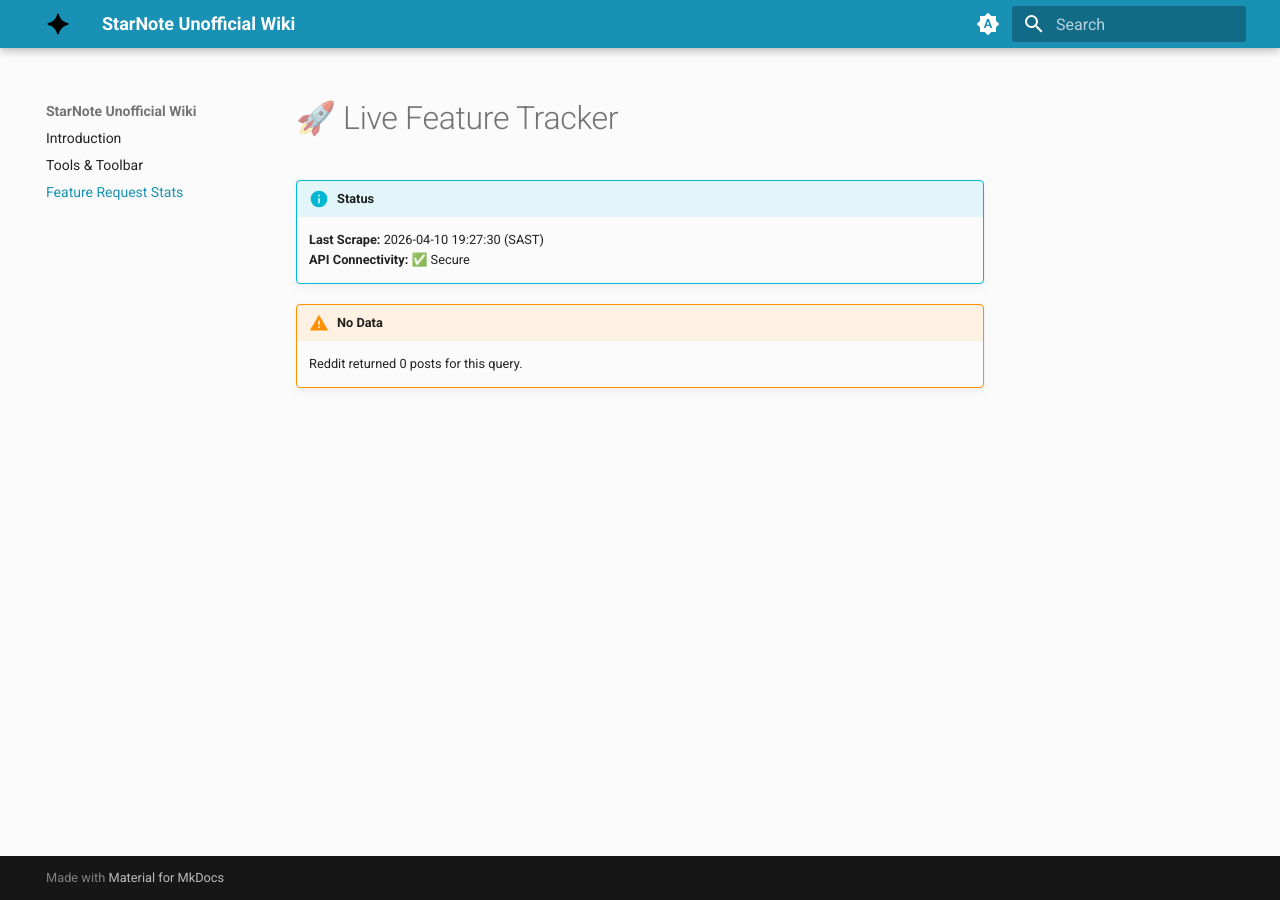
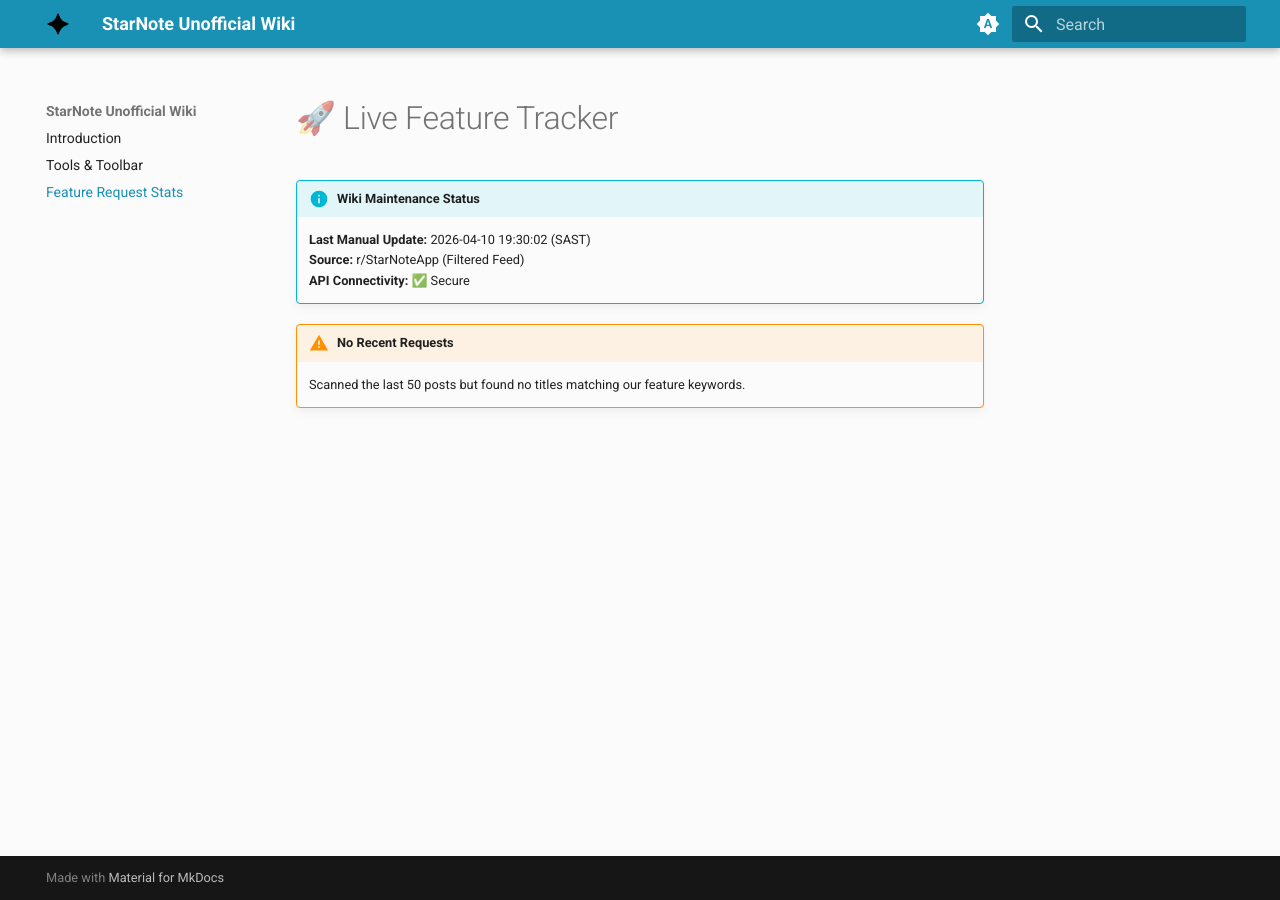
Before and after one commit to NakoTurtle/StarNote-Unofficial-Wiki, an MkDocs documentation site: the page built from docs/features.md, in a window 1280 px wide. Built offline with MkDocs 1.6.1 and Material for MkDocs 9.7.7, drawn with Linux system fonts in a browser that asks for light colours.

Commit message:
Manual feature update via Google Colab

```diff
--- a/docs/features.md
+++ b/docs/features.md
@@ -1,8 +1,9 @@
 # 🚀 Live Feature Tracker
 
-!!! info "Status"
-    **Last Scrape:** 2026-04-10 19:27:30 (SAST)
+!!! info "Wiki Maintenance Status"
+    **Last Manual Update:** 2026-04-10 19:30:02 (SAST)
+    **Source:** r/StarNoteApp (Filtered Feed)
     **API Connectivity:** ✅ Secure
 
-!!! warning "No Data"
-    Reddit returned 0 posts for this query.
+!!! warning "No Recent Requests"
+    Scanned the last 50 posts but found no titles matching our feature keywords.
```
